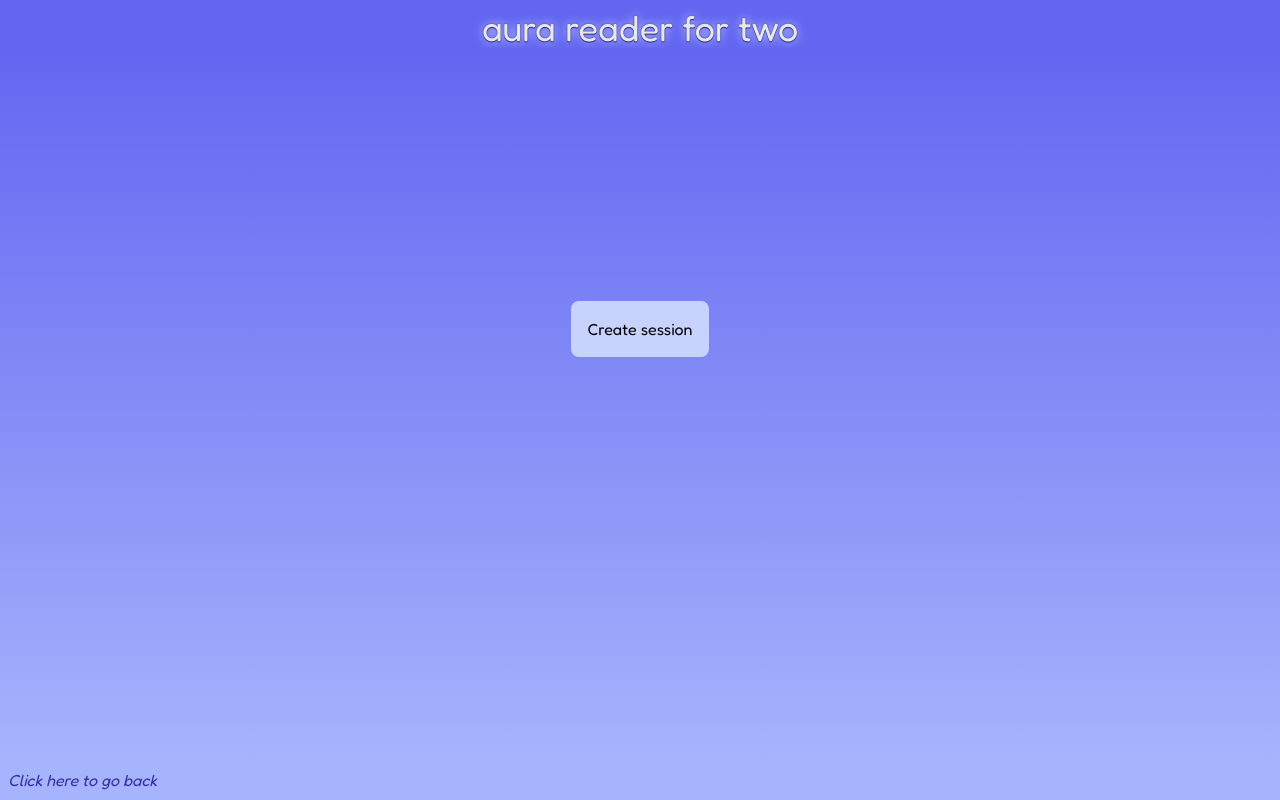
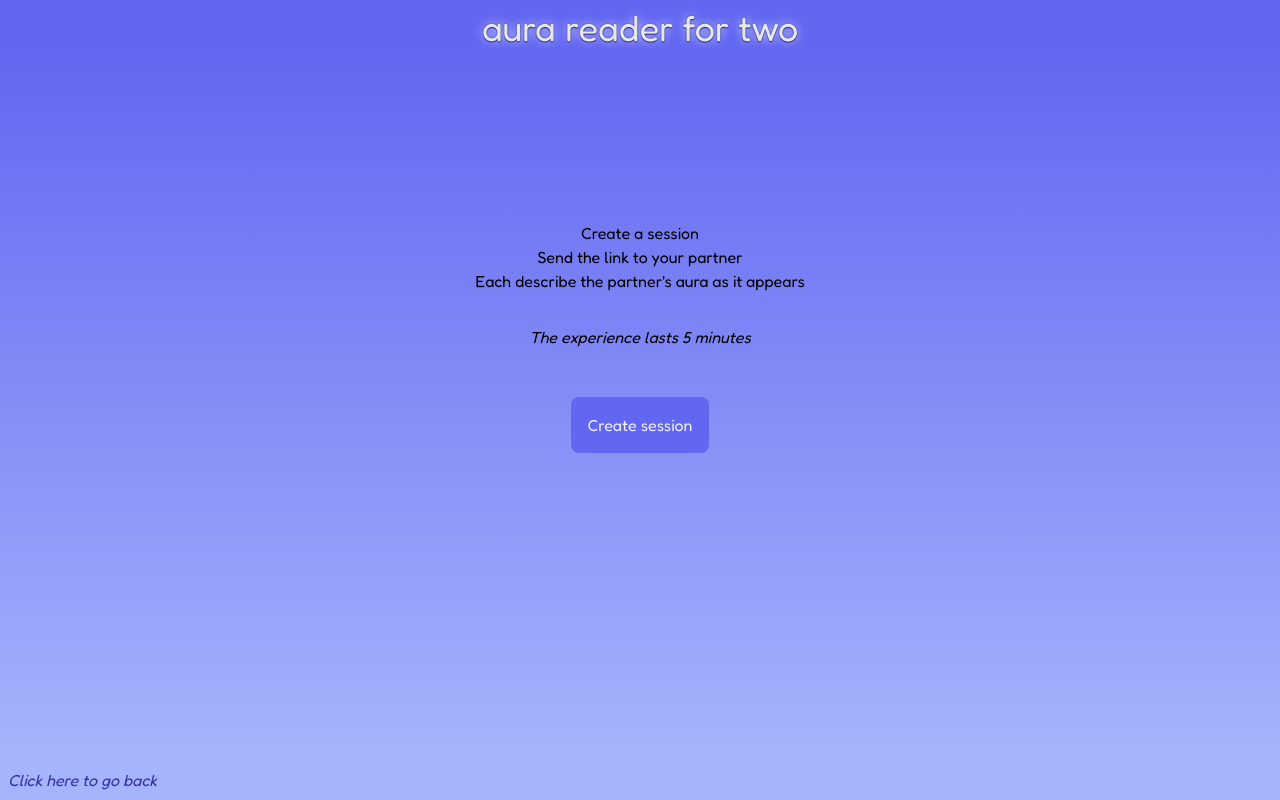
Before and after one commit to ablwr/aura-reader-for-two, a Next.js app: page / in a window 1280 px wide. Built offline with nearby package versions, Linux system fonts and the light colour scheme.

Commit message:
add share link

```diff
--- a/components/CreateSession.tsx
+++ b/components/CreateSession.tsx
@@ -1,3 +1,4 @@
+/* eslint-disable react/no-unescaped-entities */
 import { useRouter } from 'next/router'
 import { useState } from 'react'
 
@@ -38,8 +39,19 @@ const CreateSession = ({}) => {
           Something went wrong but it was not your fault
         </div>
       )}
+      <div className="mt-8">
+        <ul>
+          <li>Create a session</li>
+          <li>Send the link to your partner</li>
+          <li>Each describe the partner's aura as it appears</li>
+          <li></li>
+        </ul>
+      </div>
+      <div className="p-8">
+        <em>The experience lasts 5 minutes</em>
+      </div>
       <button
-        className="p-4 m-4 rounded-lg bg-indigo-200 hover:bg-indigo-100"
+        className="p-4 m-4 rounded-lg text-indigo-50 bg-indigo-500 hover:bg-indigo-200 hover:text-indigo-700 cursor-pointer"
         onClick={createRoom}
       >
         Create session
--- a/components/Session.tsx
+++ b/components/Session.tsx
@@ -21,18 +21,19 @@ const CallObject = ({}) => {
       setErrorMsg(msg.errorMsg)
     }
   }
+
   useDailyEvent(
     'error',
     useCallback((ev) => {
-      console.log(`ev for raise err: ${JSON.stringify(ev)}`)
       raiseError(ev)
     }, [])
   )
 
   function handleLeftMeeting(msg: any): void {
-    console.log(`msg for left meeting: ${JSON.stringify(msg)}`)
-    // setErrorMsg('Meeting has ended or meeting is full')
+    // local participant has left the meeting
+    // "the end"
   }
+
   useDailyEvent(
     'left-meeting',
     useCallback((ev) => {
@@ -60,9 +61,28 @@ const CallObject = ({}) => {
   )
 
   /*
+    Start aura-building when partner joins
+  */
+  function prepareOnPlay() {
+    // allow just a moment to get into position
+    // after the partner has arrived
+    setTimeout(() => onPlay(), 2000)
+  }
+
+  useDailyEvent(
+    'participant-joined',
+    useCallback(() => {
+      const shareLink: HTMLElement = document.getElementById(
+        'shareLink'
+      ) as HTMLElement
+      shareLink.setAttribute('style', 'display:none')
+      prepareOnPlay()
+    }, [])
+  )
+
+  /*
     Load face models so the aura can shape around the partner's face
   */
-
   useEffect(() => {
     const loadModels = async () => {
       Promise.all([
@@ -270,11 +290,6 @@ const CallObject = ({}) => {
     })
   }
 
-  function prepareOnPlay() {
-    // just a moment to get into position
-    setTimeout(() => onPlay(), 2000)
-  }
-
   // commence
   async function onPlay() {
     const vidElement = document.getElementById('other') as HTMLVideoElement
@@ -294,6 +309,12 @@ const CallObject = ({}) => {
     setTimeout(() => onPlay(), 150)
   }
 
+  function getHref() {
+    if (typeof window !== 'undefined') {
+      return window.location.href
+    }
+  }
+
   return (
     <>
       {errorMsg ? (
@@ -311,11 +332,6 @@ const CallObject = ({}) => {
           >
             <video
               autoPlay
-              // commence henceforth or whatever
-              // when the partner has arrived
-              onPlay={() => {
-                prepareOnPlay()
-              }}
               muted
               id="other"
               className="object-cover w-full h-full"
@@ -325,6 +341,12 @@ const CallObject = ({}) => {
             id="overlay"
             className="flex absolute top-0 left-0 pt-14 pb-5 w-full h-full"
           ></canvas>
+          <button
+            id="shareLink"
+            className="p-4 m-4 rounded-lg bg-indigo-200 text-indigo-700 cursor-pointer"
+          >
+            Share this link: {getHref()}
+          </button>
           <div
             id="localContainer"
             className="flex absolute bottom-0 right-0 w-60 h-60"
--- a/pages/sessions/[room].tsx
+++ b/pages/sessions/[room].tsx
@@ -16,7 +16,6 @@ const Home: NextPage = ({}) => {
   useDailyEvent(
     'load-attempt-failed',
     useCallback((ev) => {
-      console.log(`load-attempt-failed err: ${JSON.stringify(ev)}`)
       setErrorMsg(ev)
     }, [])
   )
@@ -41,7 +40,7 @@ const Home: NextPage = ({}) => {
   }, [])
 
   return (
-    <div className="flex flex-1 flex-col h-full w-full h-screen w-screen">
+    <div className="flex flex-1 flex-col h-screen w-screen">
       <Header />
       <main className="flex flex-1 flex-col items-center justify-center text-center bg-gradient-to-b from-indigo-500 to-indigo-300">
         {errorMsg && (
--- a/styles/globals.css
+++ b/styles/globals.css
@@ -6,9 +6,6 @@
     html {
         font-family: 'Fredoka';
     }
-}
-
-@responsive {
     h1 {
         text-shadow: 0 1px #312E81, 0 0 2px #312E81, 0 0 10px #C7D2FE;
         transition: all 200ms cubic-bezier(0.42, 0, 0.58, 1);
```
